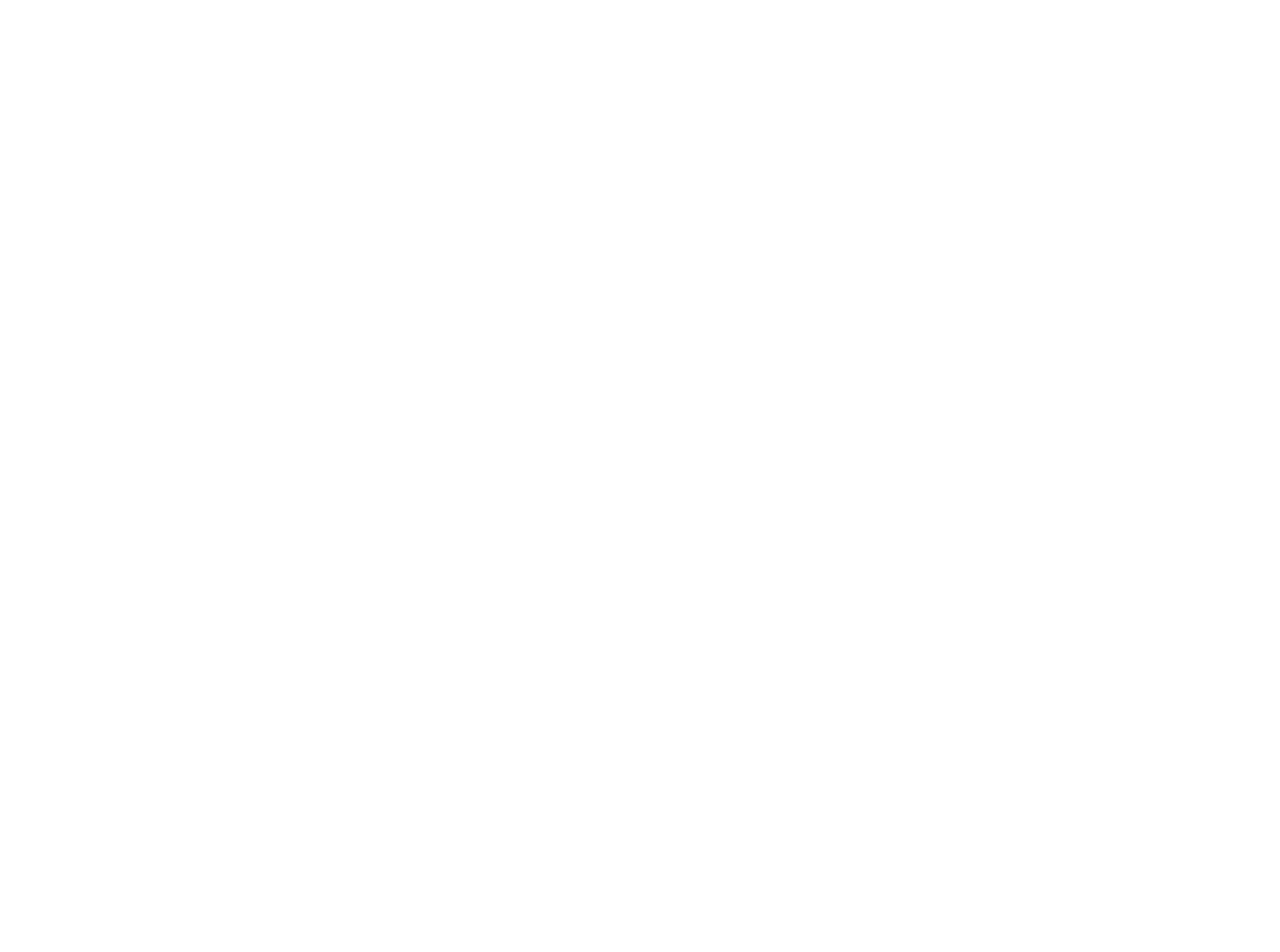
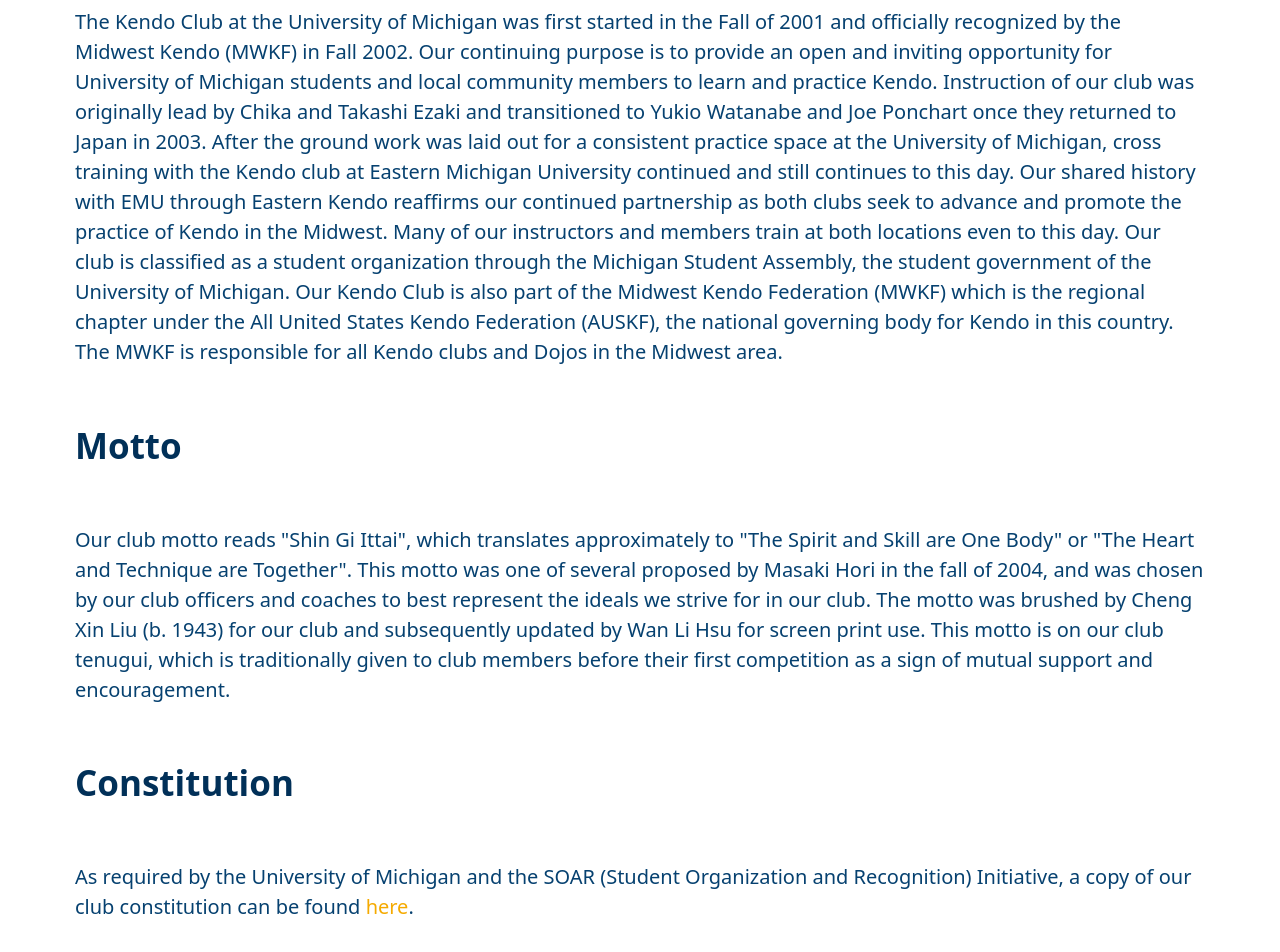
Before and after one commit to kendoclub-at-umich/website, a SvelteKit app: page /about-us in a window 1280 px wide. Before the commit this address had no page. Shown: the part 218-1170 px from the top of the page. Before the commit the page ends 800 px from the top, so only its background shows below. Built offline with nearby package versions, Linux system fonts and the light colour scheme.

Commit message:
feat: :sparkles: copy content from old kendo website

```diff
--- /dev/null
+++ b/src/routes/about-us/+page.svelte
@@ -0,0 +1,38 @@
+<h1>About Us</h1>
+
+<h2>History</h2>
+<p>
+	The Kendo Club at the University of Michigan was first started in the Fall of 2001 and officially
+	recognized by the Midwest Kendo (MWKF) in Fall 2002. Our continuing purpose is to provide an open
+	and inviting opportunity for University of Michigan students and local community members to learn
+	and practice Kendo. Instruction of our club was originally lead by Chika and Takashi Ezaki and
+	transitioned to Yukio Watanabe and Joe Ponchart once they returned to Japan in 2003. After the
+	ground work was laid out for a consistent practice space at the University of Michigan, cross
+	training with the Kendo club at Eastern Michigan University continued and still continues to this
+	day. Our shared history with EMU through Eastern Kendo reaffirms our continued partnership as both
+	clubs seek to advance and promote the practice of Kendo in the Midwest. Many of our instructors
+	and members train at both locations even to this day. Our club is classified as a student
+	organization through the Michigan Student Assembly, the student government of the University of
+	Michigan. Our Kendo Club is also part of the Midwest Kendo Federation (MWKF) which is the regional
+	chapter under the All United States Kendo Federation (AUSKF), the national governing body for
+	Kendo in this country. The MWKF is responsible for all Kendo clubs and Dojos in the Midwest area.
+</p>
+
+<h2>Motto</h2>
+<p>
+	Our club motto reads "Shin Gi Ittai", which translates approximately to "The Spirit and Skill are
+	One Body" or "The Heart and Technique are Together". This motto was one of several proposed by
+	Masaki Hori in the fall of 2004, and was chosen by our club officers and coaches to best represent
+	the ideals we strive for in our club. The motto was brushed by Cheng Xin Liu (b. 1943) for our
+	club and subsequently updated by Wan Li Hsu for screen print use. This motto is on our club
+	tenugui, which is traditionally given to club members before their first competition as a sign of
+	mutual support and encouragement.
+</p>
+
+<h2>Constitution</h2>
+<p>
+	As required by the University of Michigan and the SOAR (Student Organization and Recognition)
+	Initiative, a copy of our club constitution can be found <a
+		href="https://websites.umich.edu/~kendoclub/resources/constitution.pdf">here</a
+	>.
+</p>
```
